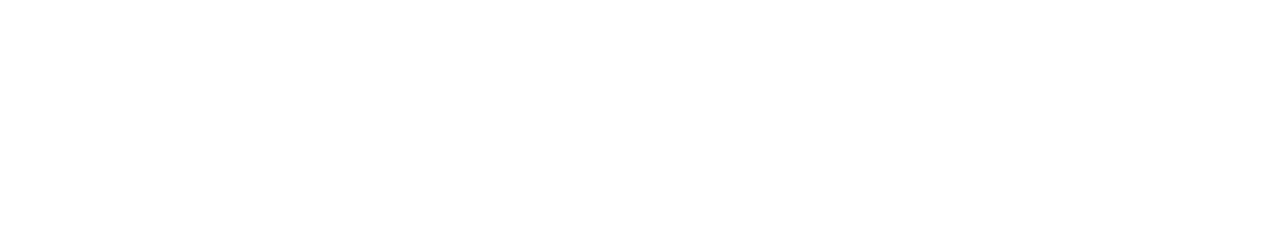
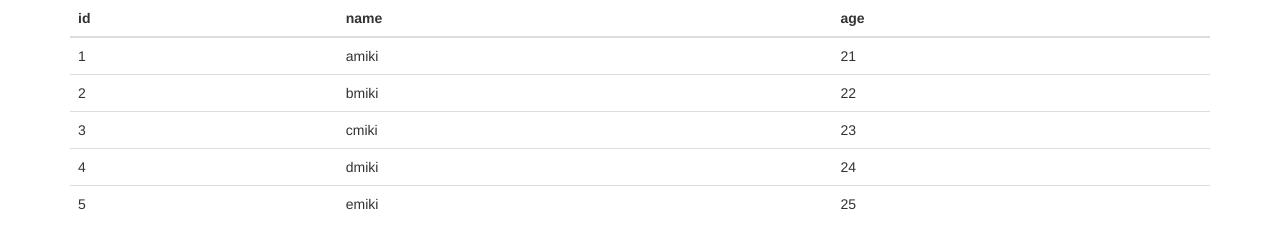
Before and after one commit to justyna124/angular-training, a website: page app/index.html in a window 1280 px wide. Drawn offline with nearby package versions, Linux system fonts and the light colour scheme.

Commit message:
ng-repeat,controller with http

```diff
--- a/app/index.html
+++ b/app/index.html
@@ -7,7 +7,22 @@
 
 <body ng-controller="UserController as userCtrl">
 <div class="container">
-
+    <table class="table">
+        <thead>
+        <tr>
+            <th>id</th>
+            <th>name</th>
+            <th>age</th>
+        </tr>
+        </thead>
+        <tbody>
+        <tr ng-repeat="user in userCtrl.users">
+            <td>{{user.id}}</td>
+            <td>{{user.name}}</td>
+            <td>{{user.age}}</td>
+        </tr>
+        </tbody>
+    </table>
 </div>
 
 <script src="bower_components/angular/angular.min.js"></script>
--- a/app/user.controller.js
+++ b/app/user.controller.js
@@ -2,10 +2,15 @@
 {
     'use strict';
 
-    function UserController()
+    function UserController($http)
     {
         var ctrl = this;
+        ctrl.users = [];
 
+       $http.get('users.json').then(function(result){
+           ctrl.users=result.data;
+
+       });
     }
 
     angular.module('app').controller('UserController', UserController);
--- /dev/null
+++ b/app/users.json
@@ -0,0 +1,7 @@
+[
+    {"id":1,"name":"amiki","age":21},
+    {"id":2,"name":"bmiki","age":22},
+    {"id":3,"name":"cmiki","age":23},
+    {"id":4,"name":"dmiki","age":24},
+    {"id":5,"name":"emiki","age":25}
+]
```
